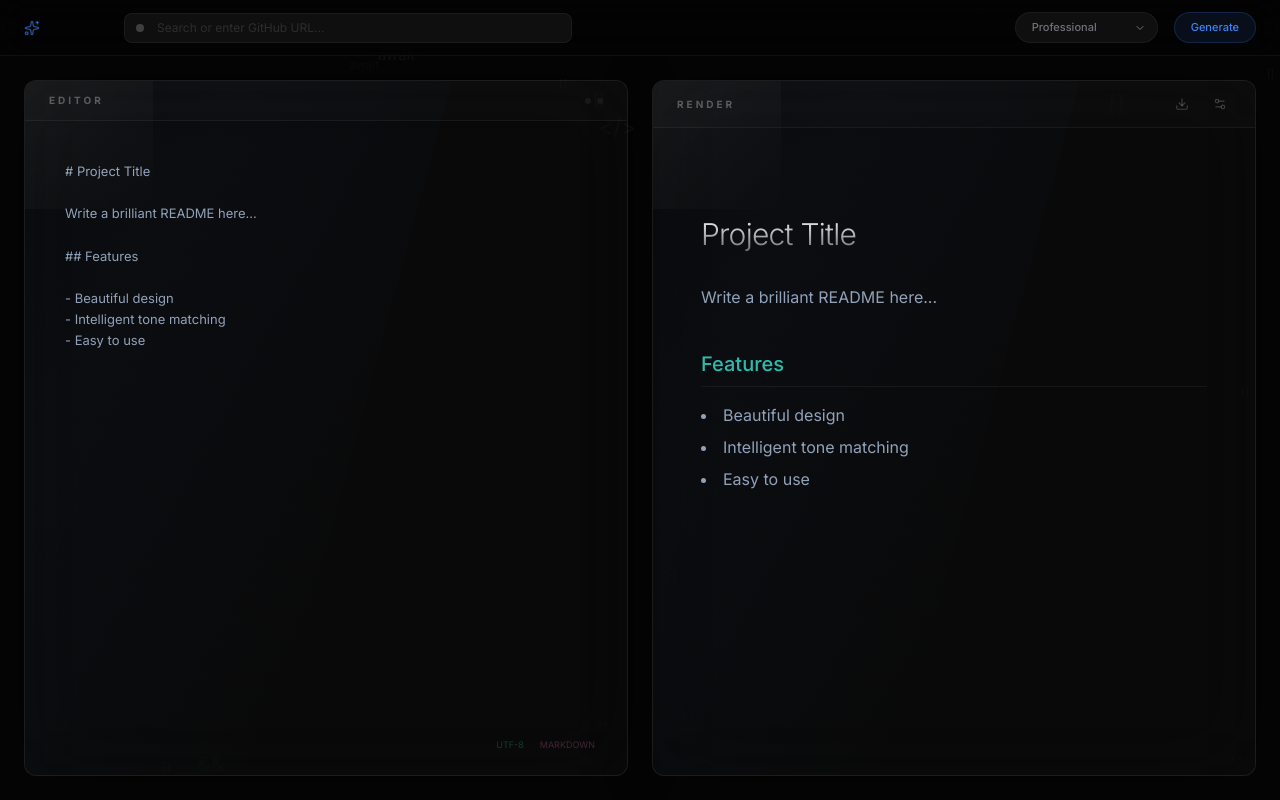
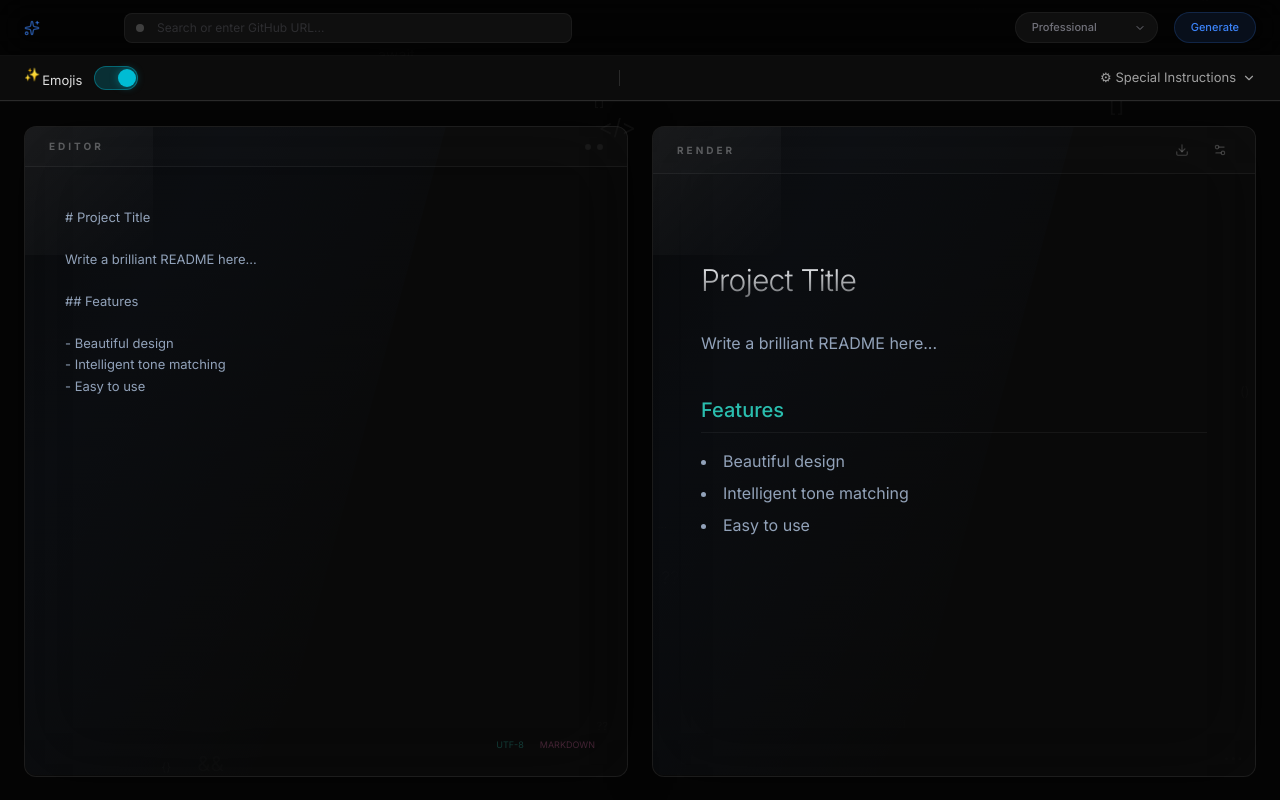
Before and after one commit to rauf17/readme-AI, a Next.js app: page / in a window 1280 px wide. Built offline with nearby package versions, Linux system fonts and the light colour scheme.

Commit message:
Added Emoji Toggle + Special Instrucions Option

```diff
--- a/src/app/api/generate/route.ts
+++ b/src/app/api/generate/route.ts
@@ -2,7 +2,7 @@ import { NextResponse } from 'next/server';
 
 export async function POST(request: Request) {
   try {
-    const { repoData, tone, includeEmojis } = await request.json();
+    const { repoData, tone, includeEmojis, specialInstructions } = await request.json();
 
     if (!repoData) {
       return NextResponse.json({ error: 'Repository data is required' }, { status: 400 });
@@ -31,7 +31,7 @@ The README MUST include the following sections:
 - Usage
 - Contributing
 
-Only output the raw markdown. Do not include markdown code block backticks surrounding the entire output.`;
+Only output the raw markdown. Do not include markdown code block backticks surrounding the entire output.${specialInstructions ? `\n\nSpecial instructions from the user (follow precisely): ${specialInstructions}` : ''}`;
 
     const response = await fetch(`https://generativelanguage.googleapis.com/v1beta/models/gemini-2.5-flash:generateContent?key=${apiKey}`, {
       method: 'POST',
--- a/src/app/globals.css
+++ b/src/app/globals.css
@@ -81,4 +81,204 @@
     pointer-events: none;
     animation: scan 4s linear infinite;
   }
+
+  /* ── Toolbar Row ── */
+  .toolbar-row {
+    display: flex;
+    align-items: center;
+    justify-content: space-between;
+    padding: 8px 24px;
+    border-bottom: 1px solid #2a2a2a;
+    background: rgba(13, 13, 13, 0.95);
+    backdrop-filter: blur(12px);
+    position: relative;
+    z-index: 40;
+  }
+
+  /* ── Emoji Pill Toggle ── */
+  .pill-toggle {
+    position: relative;
+    width: 44px;
+    height: 24px;
+    border-radius: 9999px;
+    background: #2a2a2a;
+    border: 1px solid #3a3a3a;
+    cursor: pointer;
+    flex-shrink: 0;
+    transition: all 200ms cubic-bezier(0.34, 1.56, 0.64, 1);
+  }
+
+  .pill-toggle.active {
+    background: rgba(0, 188, 212, 0.2);
+    border-color: rgba(0, 188, 212, 0.4);
+  }
+
+  .pill-toggle-dot {
+    position: absolute;
+    top: 50%;
+    transform: translateY(-50%);
+    left: 3px;
+    width: 18px;
+    height: 18px;
+    border-radius: 50%;
+    background: #555;
+    transition: all 200ms cubic-bezier(0.34, 1.56, 0.64, 1);
+  }
+
+  .pill-toggle.active .pill-toggle-dot {
+    left: 23px;
+    background: #00bcd4;
+    box-shadow: 0 0 8px rgba(0, 188, 212, 0.4);
+  }
+
+  .pill-toggle-label {
+    font-size: 13px;
+    color: #a0a0a0;
+    transition: color 200ms ease;
+    user-select: none;
+    white-space: nowrap;
+  }
+
+  .pill-toggle-label.active {
+    color: #e0e0e0;
+  }
+
+  .pill-toggle-label .emoji-sparkle {
+    display: inline-block;
+    opacity: 0;
+    transform: scale(0.5);
+    transition: all 200ms ease;
+    width: 0;
+    margin-right: 0;
+    overflow: hidden;
+  }
+
+  .pill-toggle-label.active .emoji-sparkle {
+    opacity: 1;
+    transform: scale(1);
+    width: auto;
+    margin-right: 2px;
+  }
+
+  /* ── Special Instructions Trigger ── */
+  .instructions-trigger {
+    display: flex;
+    align-items: center;
+    gap: 6px;
+    font-size: 13px;
+    color: #a0a0a0;
+    background: none;
+    border: none;
+    cursor: pointer;
+    padding: 4px 0;
+    transition: color 200ms ease;
+    font-family: inherit;
+  }
+
+  .instructions-trigger:hover {
+    color: #e0e0e0;
+  }
+
+  .instructions-trigger .chevron-icon {
+    width: 14px;
+    height: 14px;
+    transition: transform 200ms ease;
+    flex-shrink: 0;
+  }
+
+  .instructions-trigger.open .chevron-icon {
+    transform: rotate(180deg);
+  }
+
+  /* ── Collapsible Instructions Panel ── */
+  .instructions-panel {
+    max-height: 0;
+    overflow: hidden;
+    transition: max-height 250ms cubic-bezier(0.16, 1, 0.3, 1);
+    background: rgba(255, 255, 255, 0.02);
+    border-bottom: 1px solid transparent;
+    position: relative;
+    z-index: 39;
+  }
+
+  .instructions-panel.open {
+    max-height: 120px;
+    border-bottom-color: #2a2a2a;
+  }
+
+  .instructions-panel-inner {
+    padding: 12px 24px;
+  }
+
+  /* ── Glassmorphism Textarea ── */
+  .glass-textarea {
+    width: 100%;
+    max-width: 560px;
+    height: 72px;
+    resize: none;
+    background: rgba(255, 255, 255, 0.03);
+    border: 1px solid rgba(255, 255, 255, 0.08);
+    border-radius: 8px;
+    padding: 10px 14px;
+    font-size: 13px;
+    font-family: inherit;
+    color: #e0e0e0;
+    outline: none;
+    transition: all 200ms ease;
+  }
+
+  .glass-textarea::placeholder {
+    color: #444;
+  }
+
+  .glass-textarea:focus {
+    border-color: rgba(0, 188, 212, 0.35);
+    box-shadow: 0 0 0 3px rgba(0, 188, 212, 0.08),
+      inset 0 0 20px rgba(0, 188, 212, 0.02);
+  }
+
+  /* ── Character Counter ── */
+  .char-counter {
+    text-align: right;
+    font-size: 11px;
+    color: #555;
+    margin-top: 4px;
+    transition: color 200ms ease;
+  }
+
+  .char-counter.near-limit {
+    color: #00bcd4;
+  }
+
+  /* ── Generate Button Dot Indicator ── */
+  .generate-btn-wrapper {
+    position: relative;
+    display: inline-flex;
+  }
+
+  .generate-dot {
+    position: absolute;
+    top: -2px;
+    right: -2px;
+    width: 6px;
+    height: 6px;
+    border-radius: 50%;
+    background: #00bcd4;
+    box-shadow: 0 0 4px rgba(0, 188, 212, 0.6);
+    pointer-events: none;
+    animation: dotPulse 2s ease-in-out infinite;
+  }
+
+  @keyframes dotPulse {
+    0%, 100% { opacity: 0.8; }
+    50% { opacity: 1; box-shadow: 0 0 6px rgba(0, 188, 212, 0.7); }
+  }
+
+  /* ── Toolbar Separator ── */
+  .toolbar-separator {
+    width: 1px;
+    height: 16px;
+    background: #2a2a2a;
+    flex-shrink: 0;
+  }
 }
--- a/src/app/page.tsx
+++ b/src/app/page.tsx
@@ -22,11 +22,42 @@ export default function Home() {
   const [showSplash, setShowSplash] = useState(true);
   const [showToast, setShowToast] = useState(false);
 
+  // New feature states
+  const [specialInstructions, setSpecialInstructions] = useState("");
+  const [showInstructions, setShowInstructions] = useState(false);
+
   // Refs for synced scrolling
   const editorRef = useRef<HTMLTextAreaElement>(null);
   const previewRef = useRef<HTMLDivElement>(null);
   const isSyncingLeft = useRef(false);
   const isSyncingRight = useRef(false);
+
+  // ── localStorage persistence ──
+  useEffect(() => {
+    try {
+      const savedEmoji = localStorage.getItem("readme-emoji-pref");
+      if (savedEmoji !== null) {
+        setIncludeEmojis(savedEmoji === "true");
+      }
+      const savedInstructions = localStorage.getItem("readme-special-instructions");
+      if (savedInstructions) {
+        setSpecialInstructions(savedInstructions);
+        setShowInstructions(true); // re-open panel if content exists
+      }
+    } catch {}
+  }, []);
+
+  useEffect(() => {
+    try {
+      localStorage.setItem("readme-emoji-pref", String(includeEmojis));
+    } catch {}
+  }, [includeEmojis]);
+
+  useEffect(() => {
+    try {
+      localStorage.setItem("readme-special-instructions", specialInstructions);
+    } catch {}
+  }, [specialInstructions]);
 
   const handleEditorScroll = (e: React.UIEvent<HTMLTextAreaElement>) => {
     if (!previewRef.current) return;
@@ -67,6 +98,11 @@ export default function Home() {
       return;
     }
 
+    // Vercel Analytics tracking
+    try { (window as any).va?.track?.('emoji_toggle', { enabled: includeEmojis }); } catch {}
+    try { (window as any).va?.track?.('special_instructions_used', { length: specialInstructions.length }); } catch {}
+    try { (window as any).va?.track?.('readme_generated', { hasInstructions: !!specialInstructions }); } catch {}
+
     setIsLoading(true);
     setMarkdown("Fetching repository data from GitHub...");
     setRepoStats(null);
@@ -93,7 +129,12 @@ export default function Home() {
       const generateRes = await fetch('/api/generate', {
         method: 'POST',
         headers: { 'Content-Type': 'application/json' },
-        body: JSON.stringify({ repoData, tone, includeEmojis }),
+        body: JSON.stringify({
+          repoData,
+          tone,
+          includeEmojis,
+          specialInstructions: specialInstructions.trim() || undefined,
+        }),
       });
 
       const generateData = await generateRes.json();
@@ -109,6 +150,8 @@ export default function Home() {
       setIsLoading(false);
     }
   };
+
+  const hasActiveInstructions = specialInstructions.trim().length > 0;
 
   return (
     <div className="relative h-screen w-screen bg-[#050505] flex flex-col font-geist-mono overflow-hidden selection:bg-blue-500/20">
@@ -161,6 +204,7 @@ export default function Home() {
             <ChevronDown className="absolute right-3 top-1/2 -translate-y-1/2 w-3 h-3 text-text-muted pointer-events-none group-hover:text-text-primary transition-colors" />
           </div>
 
+          <div className="generate-btn-wrapper" title={hasActiveInstructions ? "Custom instructions active" : undefined}>
             <button
               onClick={handleGenerate}
               disabled={isLoading}
@@ -168,6 +212,8 @@ export default function Home() {
             >
               Generate
             </button>
+            {hasActiveInstructions && <span className="generate-dot" />}
+          </div>
         </div>
 
         {repoStats && (
@@ -176,6 +222,64 @@ export default function Home() {
           </div>
         )}
       </header>
+
+      {/* ── Toolbar Row ── */}
+      {!showSplash && (
+        <>
+          <div className="toolbar-row">
+            {/* Left: Emoji Toggle */}
+            <div className="flex items-center gap-3">
+              <span className={`pill-toggle-label ${includeEmojis ? 'active' : ''}`}>
+                <span className="emoji-sparkle">✨</span>
+                Emojis
+              </span>
+              <button
+                type="button"
+                className={`pill-toggle ${includeEmojis ? 'active' : ''}`}
+                onClick={() => setIncludeEmojis(!includeEmojis)}
+                aria-label="Toggle emojis"
+              >
+                <div className="pill-toggle-dot" />
+              </button>
+            </div>
+
+            {/* Separator */}
+            <div className="toolbar-separator" />
+
+            {/* Right: Special Instructions Trigger */}
+            <button
+              type="button"
+              className={`instructions-trigger ${showInstructions ? 'open' : ''}`}
+              onClick={() => setShowInstructions(!showInstructions)}
+            >
+              <span>⚙ Special Instructions</span>
+              <svg className="chevron-icon" viewBox="0 0 24 24" fill="none" stroke="currentColor" strokeWidth="2" strokeLinecap="round" strokeLinejoin="round">
+                <polyline points="6 9 12 15 18 9" />
+              </svg>
+            </button>
+          </div>
+
+          {/* ── Collapsible Instructions Panel ── */}
+          <div className={`instructions-panel ${showInstructions ? 'open' : ''}`}>
+            <div className="instructions-panel-inner">
+              <textarea
+                className="glass-textarea"
+                value={specialInstructions}
+                onChange={(e) => {
+                  if (e.target.value.length <= 300) {
+                    setSpecialInstructions(e.target.value);
+                  }
+                }}
+                maxLength={300}
+                placeholder="e.g. Add contributor: Muhammad Umair  ·  University project CS401  ·  Include Windows 11 setup  ·  Add Arabic translation section"
+              />
+              <div className={`char-counter ${specialInstructions.length > 250 ? 'near-limit' : ''}`}>
+                {specialInstructions.length}/300
+              </div>
+            </div>
+          </div>
+        </>
+      )}
 
       {/* Main Workspace Overhaul */}
       {!showSplash && (
```
Lines whose indentation alone changed are shown as unchanged.
